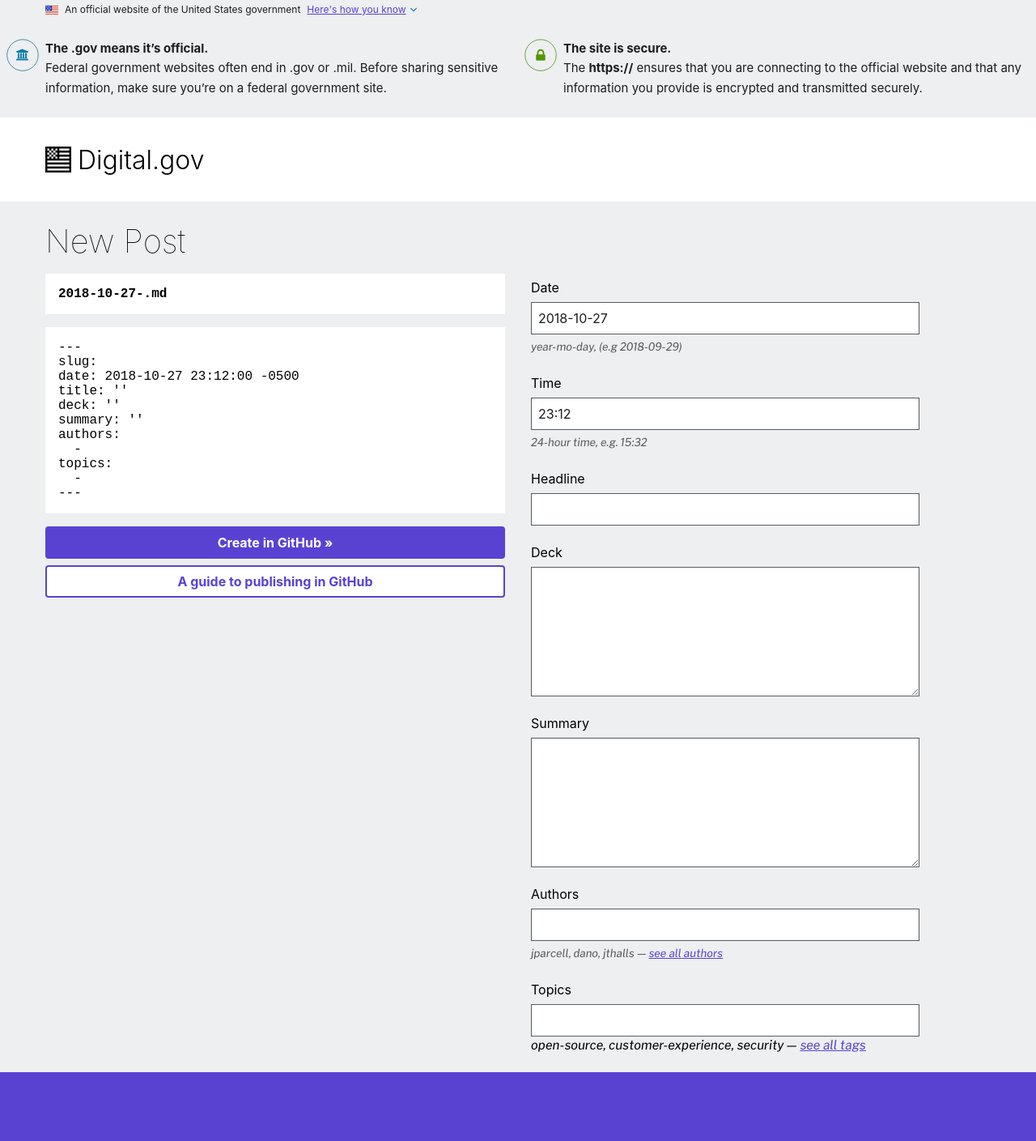
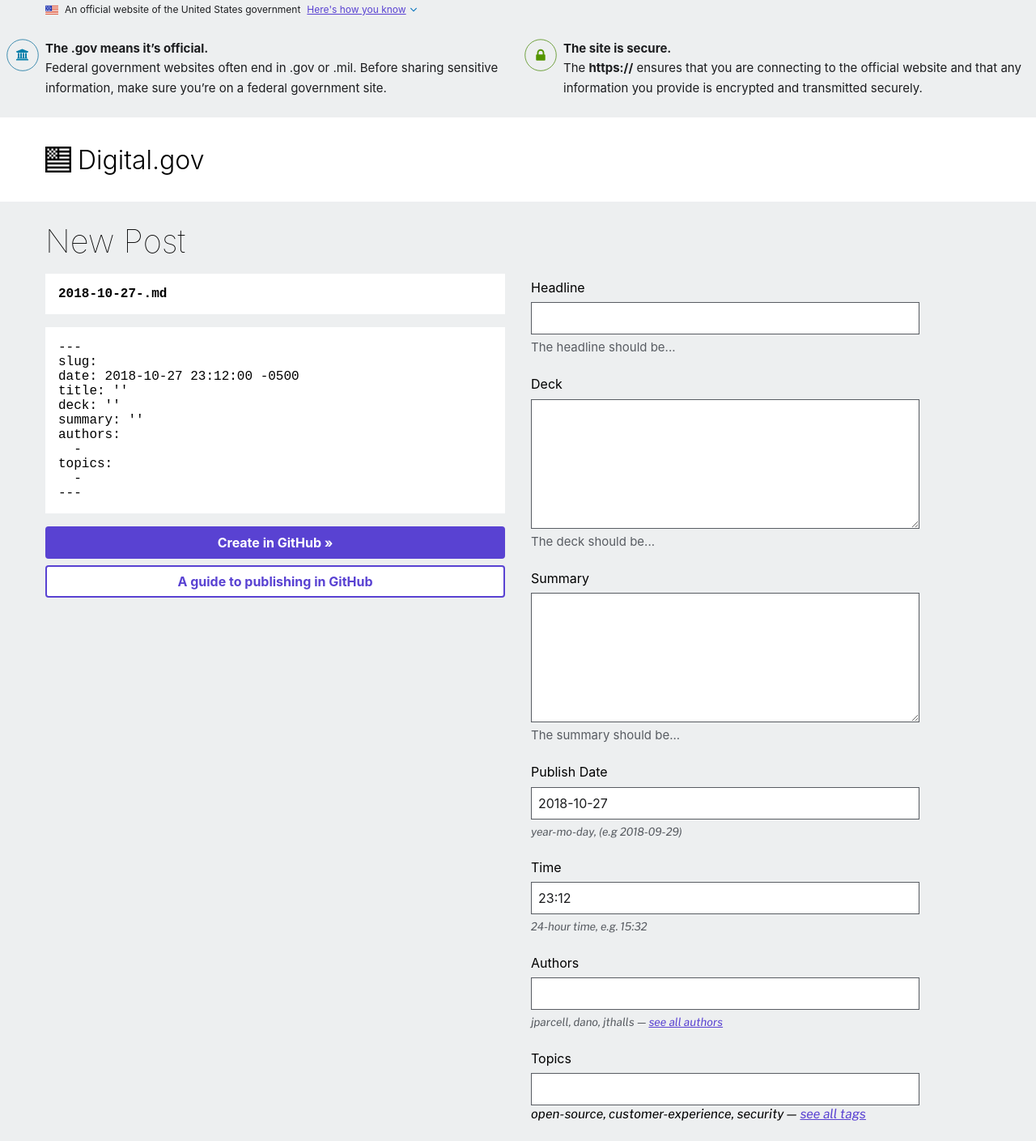
Before and after one commit to GSA/digitalgov-workflow, a Jekyll site: the page built from _pages/new/news.md, in a window 1280 px wide. Shown: the whole page at 81% size. Built offline with Jekyll 4.4.1, drawn with Linux system fonts in a browser that asks for light colours; nearby versions of some CDN libraries; some web fonts are replaced; a script that is not in the unit is left out; before the commit the page ends 1324 px from its top, so only the background shows below that.

Commit message:
update order of fields

```diff
--- a/_layouts/new.html
+++ b/_layouts/new.html
@@ -27,33 +27,35 @@ layout: default
       <div class="grid-col-12 tablet:grid-col-6">
         <form id="matter-maker" class="" accept-charset="utf-8">
 
+          <label class="usa-label" for="headline-input">
+            Headline
+          </label>
+          <input class="usa-input" type="text" name="headline-input" id="headline-input">
+          <p class="margin-y-05 font-sans-xs text-base-dark">The headline should be...</p>
+
+          <label class="usa-label" for="deck-input">
+            Deck
+          </label>
+          <textarea class="usa-textarea" name="deck-input" id="deck-input"></textarea>
+          <p class="margin-y-05 font-sans-xs text-base-dark">The deck should be...</p>
+
+          <label class="usa-label" for="summary-input">
+            Summary
+          </label>
+          <textarea class="usa-textarea" name="summary-input" id="summary-input"></textarea>
+          <p class="margin-y-05 font-sans-xs text-base-dark">The summary should be...</p>
+
           <label class="usa-label" for="date-input">
-            Date
+            Publish Date
           </label>
           <input class="usa-input" type="text" name="date-input" id="date-input">
           <p class="margin-y-05 font-sans-2xs text-base-dark"><em>year-mo-day, (e.g 2018-09-29)</em></p>
-
 
           <label class="usa-label" for="time-input">
             Time
           </label>
           <input class="usa-input" type="text" name="time-input" id="time-input">
           <p class="margin-y-05 font-sans-2xs text-base-dark"><em>24-hour time, e.g. 15:32</em></p>
-
-          <label class="usa-label" for="headline-input">
-            Headline
-          </label>
-          <input class="usa-input" type="text" name="headline-input" id="headline-input">
-
-          <label class="usa-label" for="deck-input">
-            Deck
-          </label>
-          <textarea class="usa-textarea" name="deck-input" id="deck-input"></textarea>
-
-          <label class="usa-label" for="summary-input">
-            Summary
-          </label>
-          <textarea class="usa-textarea" name="summary-input" id="summary-input"></textarea>
 
           <label class="usa-label" for="authors-input">
             Authors
--- a/assets/other/new.js
+++ b/assets/other/new.js
@@ -91,7 +91,7 @@ jQuery(document).ready(function ($) {
 
   var date = new Date();
   $("#date-input").val(`${date.getFullYear()}-${date.getMonth() < 10 ? " " + date.getMonth() : date.getMonth()}-${date.getDate() < 10 ? " " + date.getDate() : date.getDate()}`);
-  $("#time-input").val(`${date.getHours()}:${date.getMinutes()}`);
+  $("#time-input").val(`${date.getHours()}:${(date.getMinutes()<10?'0':'') + date.getMinutes()}`);
   update();
 
   $("input").keyup(update);
```
